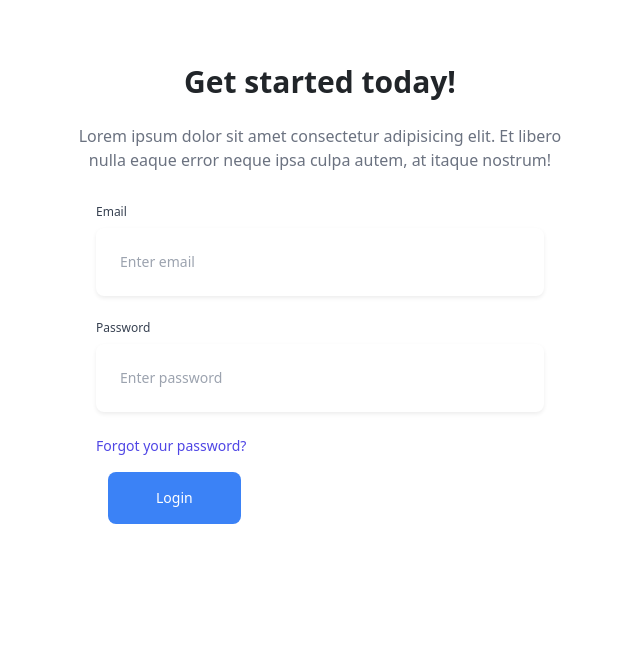
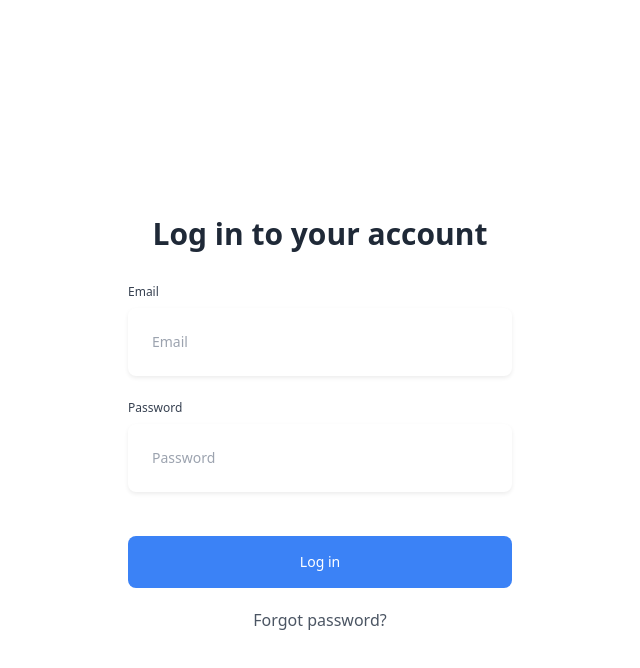
Before and after one commit to meryemeelhajouji/PharmGarde, a React (Vite) app in the folder client/dashboard/: page / in a window 1280 px wide. Shown: the top 668 px of the page, without its empty margins (320-960 px from the left). Built offline with nearby package versions, Linux system fonts and the light colour scheme.

Commit message:
update login page

```diff
--- a/client/dashboard/src/components/Button.jsx
+++ b/client/dashboard/src/components/Button.jsx
@@ -4,7 +4,7 @@ const Button = ({ type, onClick, content }) => {
   return (
     <button
       type={type}
-      className="ml-3 inline-block rounded-lg bg-blue-500 px-5 py-3 text-sm font-medium text-white"
+      className="w-full inline-block rounded-lg bg-blue-500 px-5 py-3 text-sm font-medium text-white"
       onClick={onClick}
     >
       {content}
--- a/client/dashboard/src/pages/Login.jsx
+++ b/client/dashboard/src/pages/Login.jsx
@@ -32,49 +32,49 @@ const Login = () => {
   };
 
   return (
-    <div className="mx-auto min-h-screen max-w-screen-xl px-4 py-16 sm:px-6 lg:px-8">
-      <div className="mx-auto max-w-lg text-center">
+    <main className="w-full h-screen flex flex-col items-center justify-center px-4">
+      <div className="max-w-sm w-full text-gray-600">
+        <div className="text-center">
+          <div className="mt-5 space-y-2">
+            <h3 className="text-gray-800 text-2xl font-bold sm:text-3xl">Log in to your account</h3>
+          </div>
+        </div>
         {error && (
-          <div className="bg-red-100 border border-red-400 text-red-700 px-4 py-3 rounded relative mb-6" role="alert">
+          <div className="bg-red-100 border border-red-400 text-red-700 px-4 py-3 rounded relative mt-4" role="alert">
+            <p>
               <strong className="font-bold">Error!</strong>
-            <span className="block sm:inline">{error}</span>
+            </p>
+            <p className="block sm:inline">{error}</p>
           </div>
         )}
-        <h1 className="text-2xl font-bold sm:text-3xl">Get started today!</h1>
-        <p className="mt-4 text-gray-500">
-          Lorem ipsum dolor sit amet consectetur adipisicing elit. Et libero nulla eaque error neque ipsa culpa autem,
-          at itaque nostrum!
-        </p>
-      </div>
-      <form onSubmit={handleSubmit} className="mx-auto mt-8 mb-0 max-w-md space-y-4">
+        <form onSubmit={handleSubmit} className="mt-8 space-y-5">
           <Input
+            id="email"
             type="email"
-          placeholder="Enter email"
-          label="Email"
-          id="email"
-          name="email"
+            placeholder="Email"
             value={email}
             onChange={handleChange}
+            name="email"
+            label="Email"
           />
           <Input
+            id="password"
             type="password"
-          placeholder="Enter password"
-          label="Password"
-          id="password"
-          name="password"
+            placeholder="Password"
             value={password}
             onChange={handleChange}
+            name="password"
+            label="Password"
           />
-
-        <div className="text-sm">
-          <Link to="/forget-password" className="font-medium text-indigo-600 hover:text-indigo-500">
-            Forgot your password?
+          <Button type="submit" content="Log in" />
+          <div className="text-center">
+            <Link to="forget-password" className="hover:text-indigo-600">
+              Forgot password?
             </Link>
           </div>
-
-        <Button type="submit" content="Login" />
         </form>
       </div>
+    </main>
   );
 };
 
```
Lines whose indentation alone changed are shown as unchanged.
